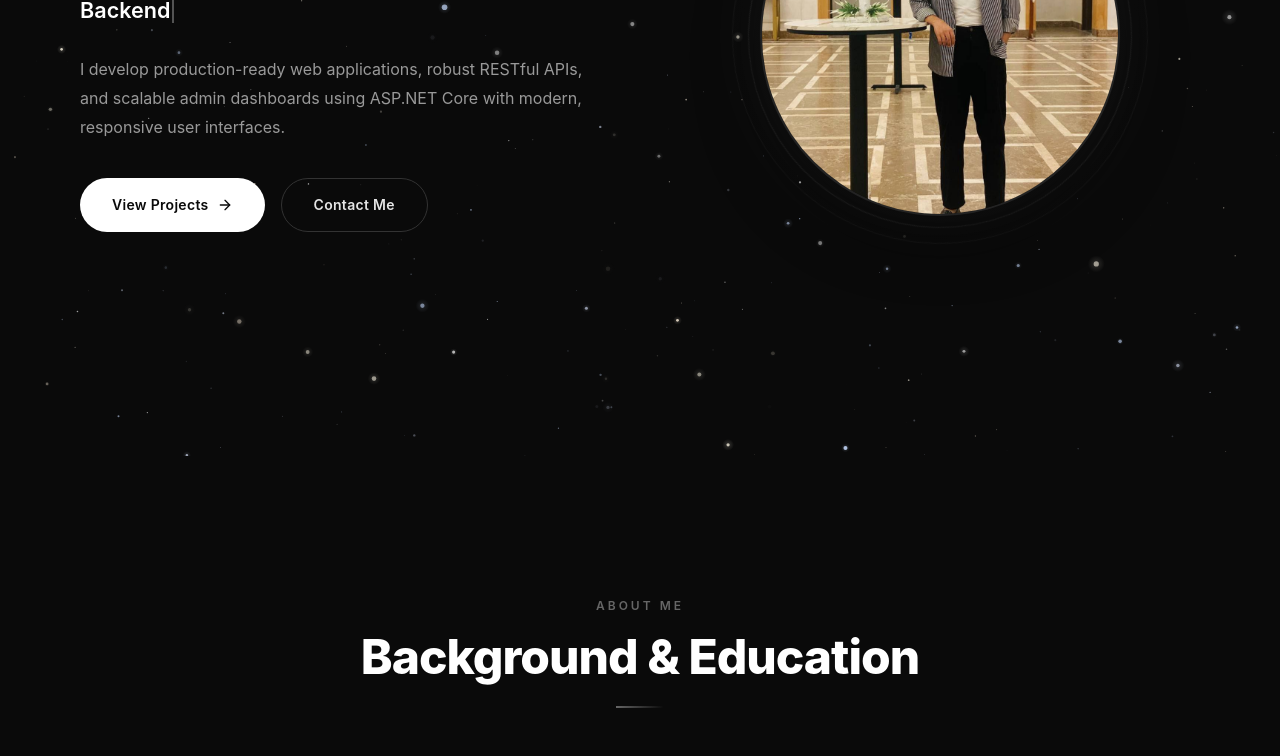
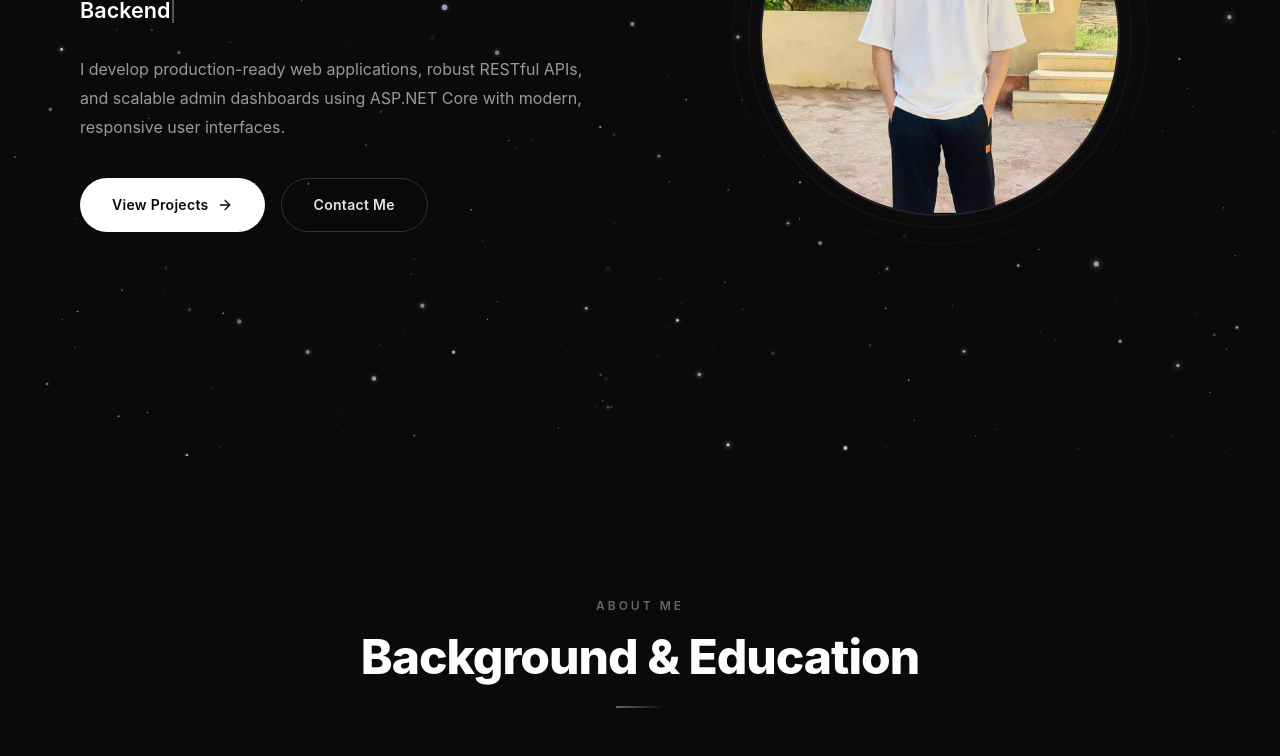
Before and after one commit to mostafa-awaga/portfolio, a plain HTML site: page index.html in a window 1280 px wide. Shown: the part 344-1100 px from the top of the page. Drawn offline with nearby package versions, Linux system fonts and the light colour scheme.

Commit message:
Add new meta

```diff
--- a/index.html
+++ b/index.html
@@ -1,6 +1,7 @@
 <!DOCTYPE html>
 <html lang="en">
 <head>
+<meta name="google-site-verification" content="5U3WyTQ3DB2nBnxz8AQNSGlvejAFM6kxWULKB2UyX3E" />
 <meta charset="UTF-8">
 <meta name="viewport" content="width=device-width,initial-scale=1.0">
 <title>Mostafa Hamed — Full Stack .NET Developer</title>
@@ -49,7 +50,7 @@
 <div class="hero-image-glow"></div>
 <div class="hero-image-ring"></div>
 <div class="hero-image-ring"></div>
-<img src="img/MyPhoto.jpg" alt="Mostafa Hamed" class="hero-image">
+<img src="img/MyPhoto2.jpg" alt="Mostafa Hamed" class="hero-image">
 </div>
 </div>
 </div>
```
Also changed, not shown: img/MyPhoto2.jpg (added).
